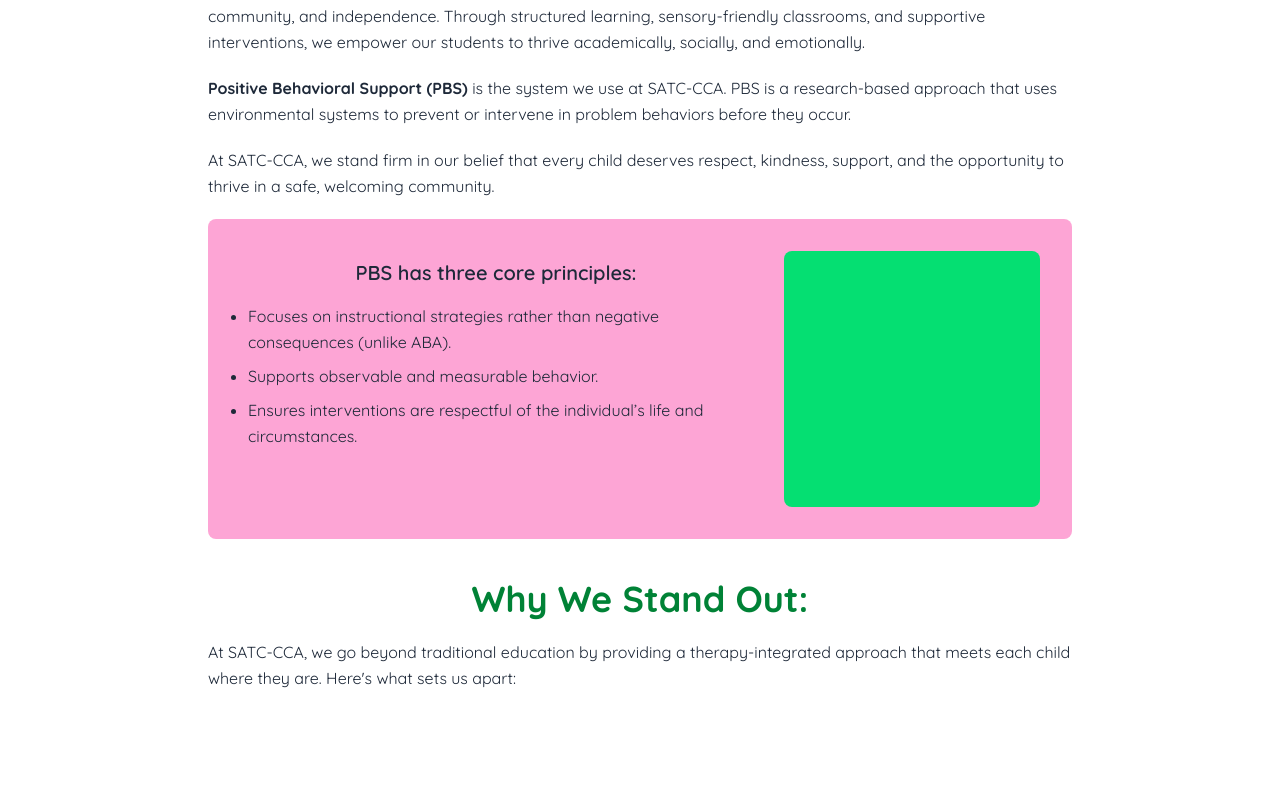
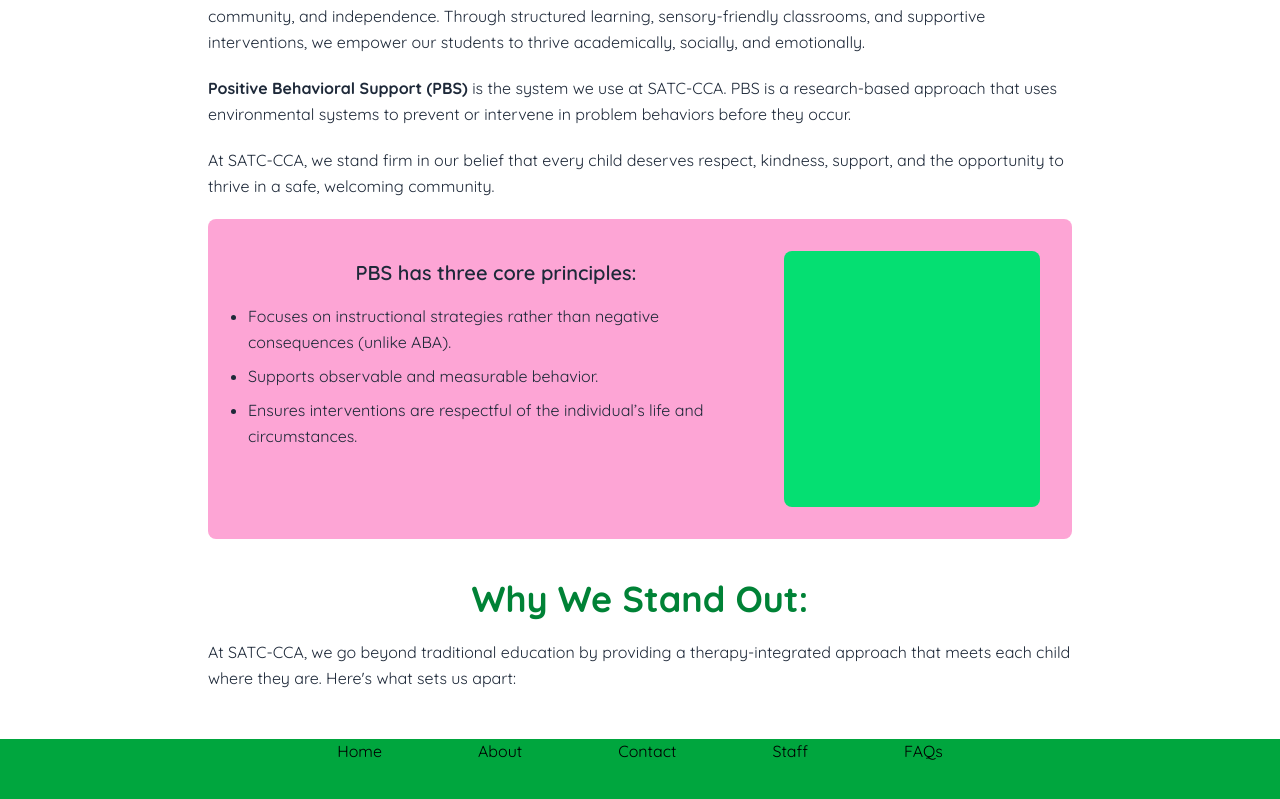
Before and after one commit to Ryan9698/speech-avenues-school, a Next.js app in the folder satc-school/: page / in a window 1280 px wide. Shown: the part 815-1614 px from the top of the page. Before the commit the page ends 1554 px from the top, so only its background shows below. Built offline with nearby package versions, Linux system fonts and the light colour scheme.

Commit message:
Added basic footer component

```diff
--- a/satc-school/src/app/layout.js
+++ b/satc-school/src/app/layout.js
@@ -7,6 +7,7 @@
 } from '@/utils/fontImports';
 import './globals.css';
 import Navbar from '@/components/Navbar/Navbar';
+import Footer from '@/components/Footer/Footer';
 
 export const metadata = {
   title: 'Speech Avenues Therapy School',
@@ -23,6 +24,7 @@
         <Navbar />
         {children}
       </body>
+      <Footer />
     </html>
   );
 }
--- /dev/null
+++ b/satc-school/src/components/Footer/Footer.jsx
@@ -0,0 +1,39 @@
+import Link from 'next/link';
+
+const footerLinks = [
+  {
+    name: 'Home',
+    href: '/',
+  },
+  {
+    name: 'About',
+    href: '/about',
+  },
+  {
+    name: 'Contact',
+    href: '/contact',
+  },
+  {
+    name: 'Staff',
+    href: '/staff',
+  },
+  {
+    name: 'FAQs',
+    href: '/faqs',
+  },
+];
+export default function Footer() {
+  return (
+    <div>
+      <div className="bg-green-600 h-24 w-full flex justify-center item-center gap-24">
+        {footerLinks.map(({ name, href }, index) => {
+          return (
+            <Link key={index} href={href}>
+              {name}
+            </Link>
+          );
+        })}
+      </div>
+    </div>
+  );
+}
```
